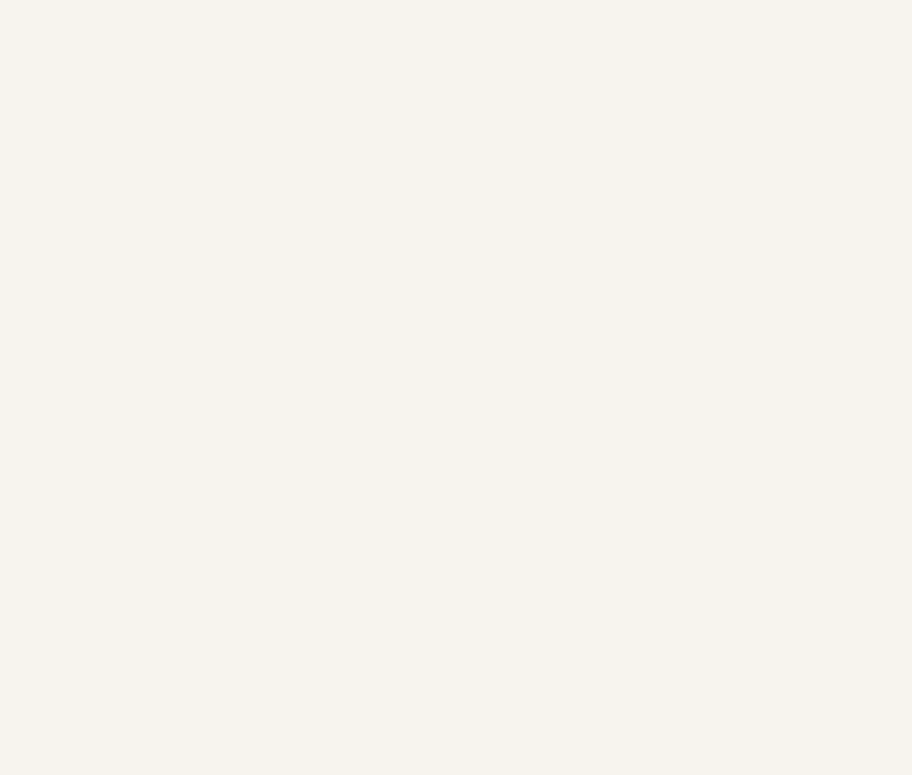
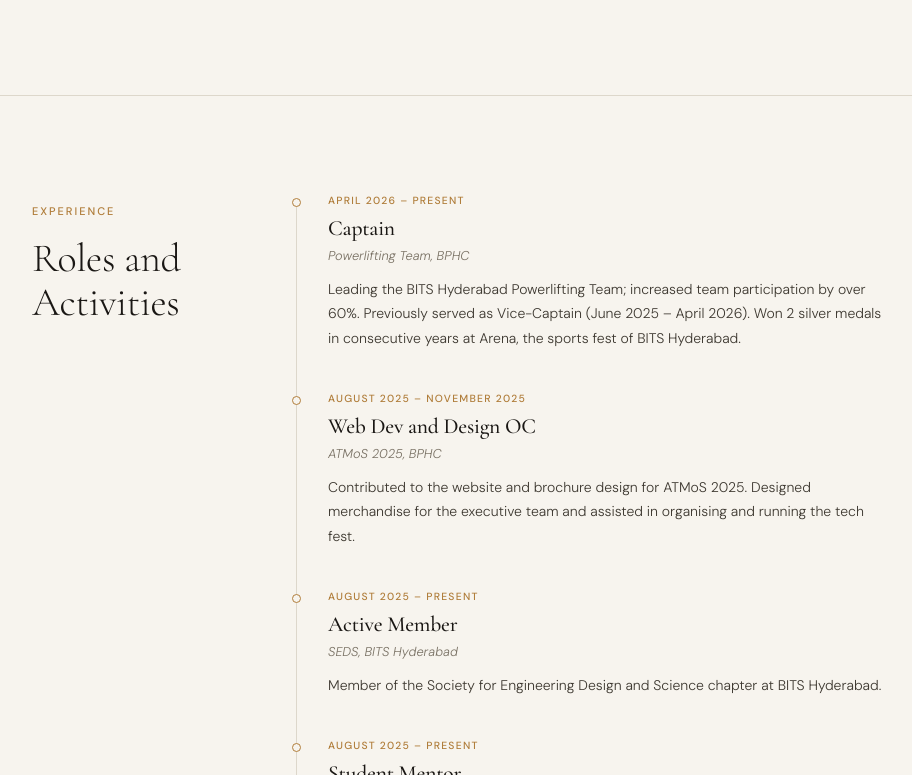
Before and after one commit to mohbhargava04/AI-Portfolio, a Next.js app: page / in a window 1280 px wide. Shown: the part 2045-2820 px from the top of the page, without its empty margins (90-1002 px from the left). Before the commit the page ends 2140 px from the top, so only its background shows below. Built offline with nearby package versions, Linux system fonts and the light colour scheme.

Commit message:
feat: add experience section

```diff
--- a/src/app/page.tsx
+++ b/src/app/page.tsx
@@ -2,6 +2,7 @@ import Navbar from "@/components/ui/Navbar";
 import HeroSection from "@/components/sections/HeroSection";
 import SkillsSection from "@/components/sections/SkillsSection";
 import ProjectsSection from "@/components/sections/ProjectsSection";
+import ExperienceSection from "@/components/sections/ExperienceSection";
 
 export default function Home() {
   return (
@@ -10,6 +11,7 @@ export default function Home() {
       <HeroSection />
       <SkillsSection />
       <ProjectsSection />
+      <ExperienceSection />
     </main>
   );
 }
--- /dev/null
+++ b/src/components/sections/ExperienceSection.tsx
@@ -0,0 +1,33 @@
+"use client";
+import { portfolioData } from "@/data/portfolio";
+
+export default function ExperienceSection() {
+  const { experience } = portfolioData;
+
+  return (
+    <section id="experience" style={{ maxWidth: "1100px", margin: "0 auto", padding: "6rem 2rem", borderTop: "1px solid var(--border)" }}>
+      <div style={{ display: "grid", gridTemplateColumns: "200px 1fr", gap: "4rem", alignItems: "start" }}>
+        <div style={{ paddingTop: "0.25rem" }}>
+          <span className="section-label">Experience</span>
+          <h2 style={{ fontFamily: "var(--font-display)", fontSize: "2.5rem", fontWeight: 300, lineHeight: 1.1, marginTop: "0.75rem", color: "var(--ink)" }}>
+            Roles and Activities
+          </h2>
+        </div>
+        <div style={{ position: "relative" }}>
+          <div style={{ position: "absolute", left: 0, top: "8px", bottom: "8px", width: "1px", background: "var(--border)" }} />
+          <div style={{ display: "flex", flexDirection: "column", gap: "0" }}>
+            {experience.map((exp, i) => (
+              <div key={i} style={{ paddingLeft: "2rem", paddingBottom: i < experience.length - 1 ? "2.5rem" : "0", position: "relative" }}>
+                <div style={{ position: "absolute", left: "-4px", top: "6px", width: "9px", height: "9px", borderRadius: "50%", background: "var(--cream)", border: "1px solid var(--gold)" }} />
+                <div style={{ fontFamily: "var(--font-body)", fontSize: "0.65rem", fontWeight: 500, letterSpacing: "0.12em", textTransform: "uppercase", color: "var(--gold)", marginBottom: "0.375rem" }}>{exp.period}</div>
+                <h3 style={{ fontFamily: "var(--font-display)", fontSize: "1.35rem", fontWeight: 500, color: "var(--ink)", marginBottom: "0.2rem" }}>{exp.role}</h3>
+                <div style={{ fontFamily: "var(--font-body)", fontSize: "0.8rem", color: "var(--ink-muted)", marginBottom: "0.625rem", fontStyle: "italic" }}>{exp.organisation}</div>
+                <p style={{ fontFamily: "var(--font-body)", fontSize: "0.875rem", color: "var(--ink-soft)", lineHeight: 1.75, maxWidth: "560px" }}>{exp.description}</p>
+              </div>
+            ))}
+          </div>
+        </div>
+      </div>
+    </section>
+  );
+}
```
